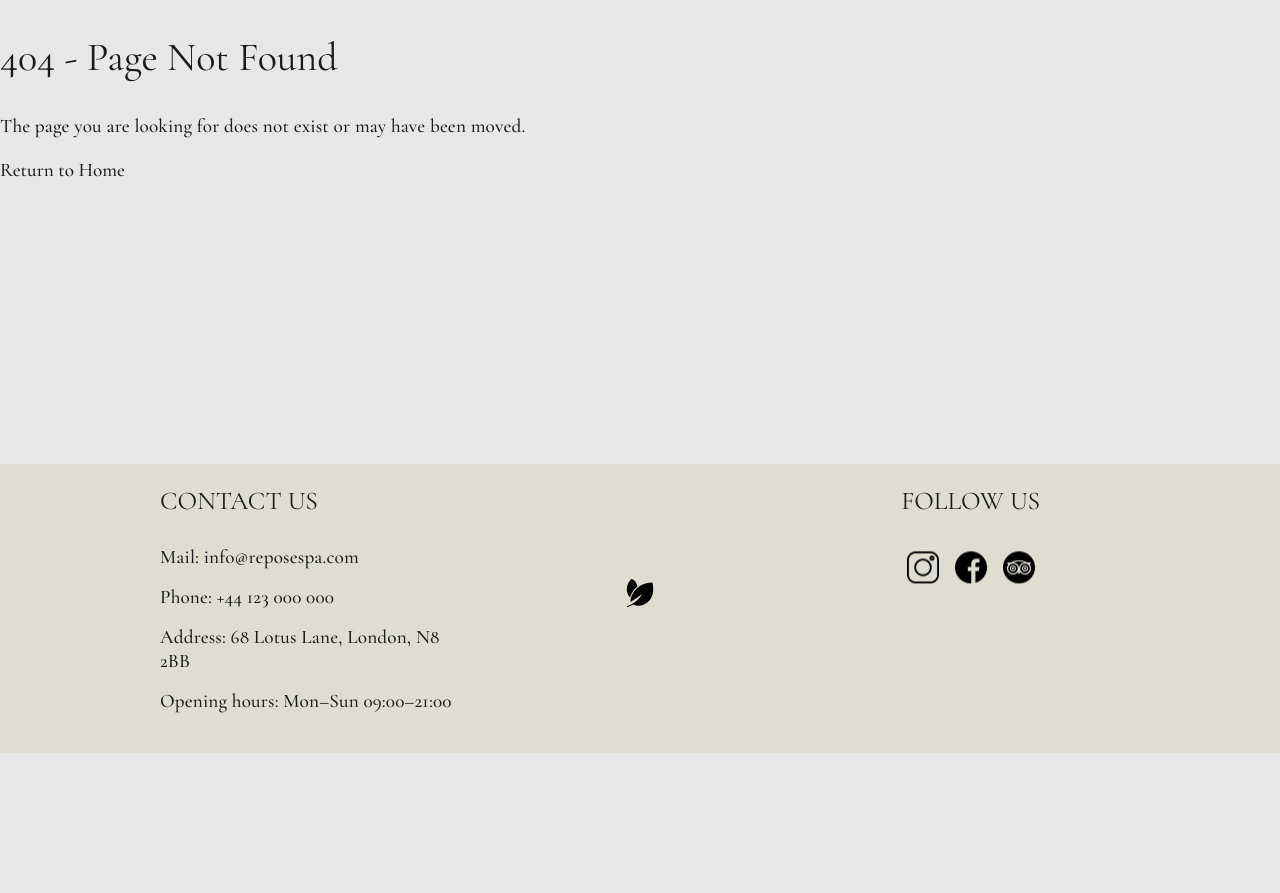
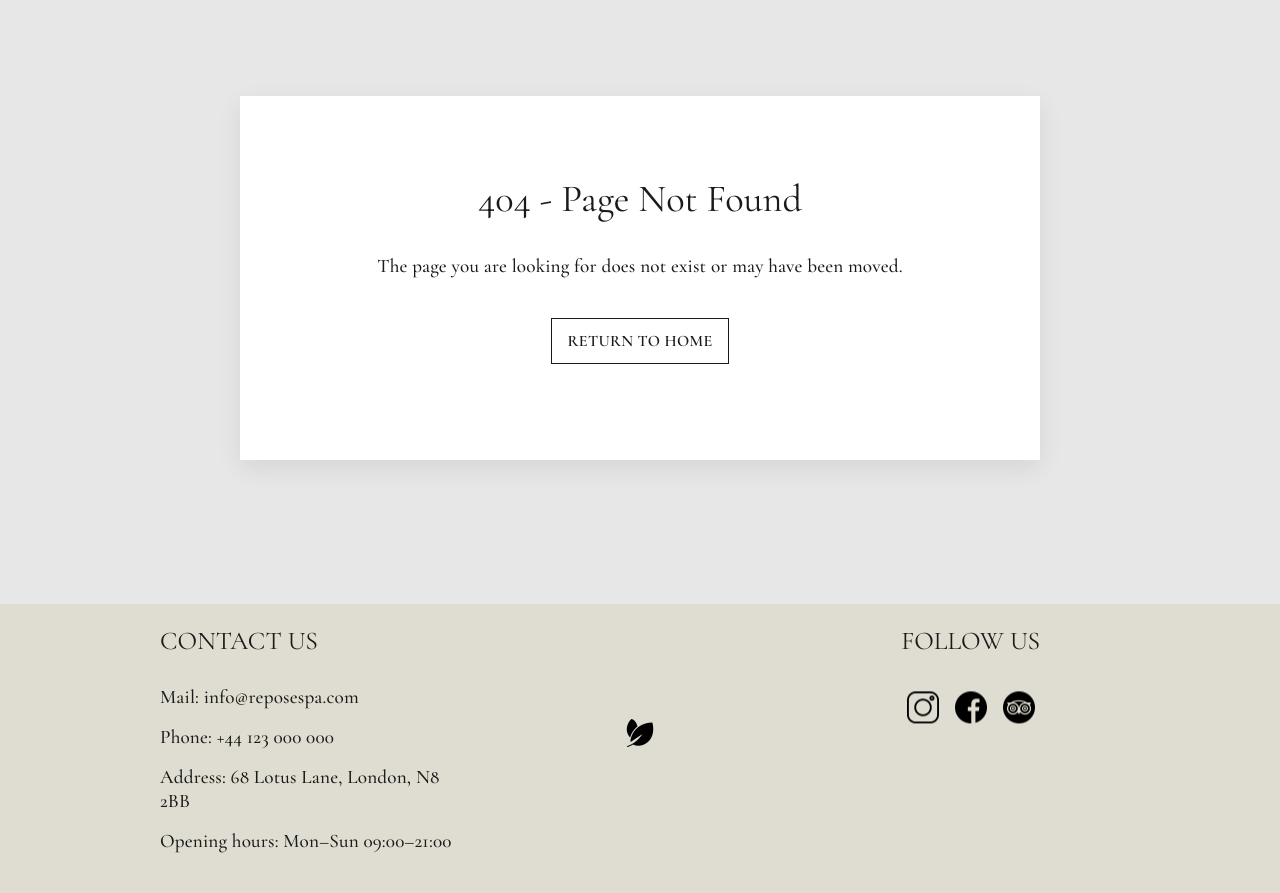
Before and after one commit to Fannyhenriques/milestone-project-4, a Django app: template repose/templates/404.html in a window 1280 px wide. Shown: the part 112-1005 px from the top of the page. Before the commit the page ends 865 px from the top, so only its background shows below. Run offline with Django 4.2, Linux system fonts and the light colour scheme; the template is opened without the code that fills it, so the values that code supplies are empty.

Commit message:
Style 404 page

```diff
--- a/repose/templates/404.html
+++ b/repose/templates/404.html
@@ -7,13 +7,18 @@ The page you are looking for could not be found.
 {% endblock %}
 
 {% block content %}
-<section>
-  <h1>404 - Page Not Found</h1>
+<section class="form-page">
+  <div class="form-card">
+    <div class="form-card-header">
+      <h1>404 - Page Not Found</h1>
 
-  <p>
-    The page you are looking for does not exist or may have been moved.
-  </p>
-
-  <a href="{% url 'home' %}">Return to Home</a>
+      <p>
+        The page you are looking for does not exist or may have been moved.
+      </p>
+    </div>
+    <div class="confirmation-actions">
+      <a href="{% url 'home' %}" class="button">Return to Home</a>
+    </div>
+  </div>
 </section>
 {% endblock %}
```
